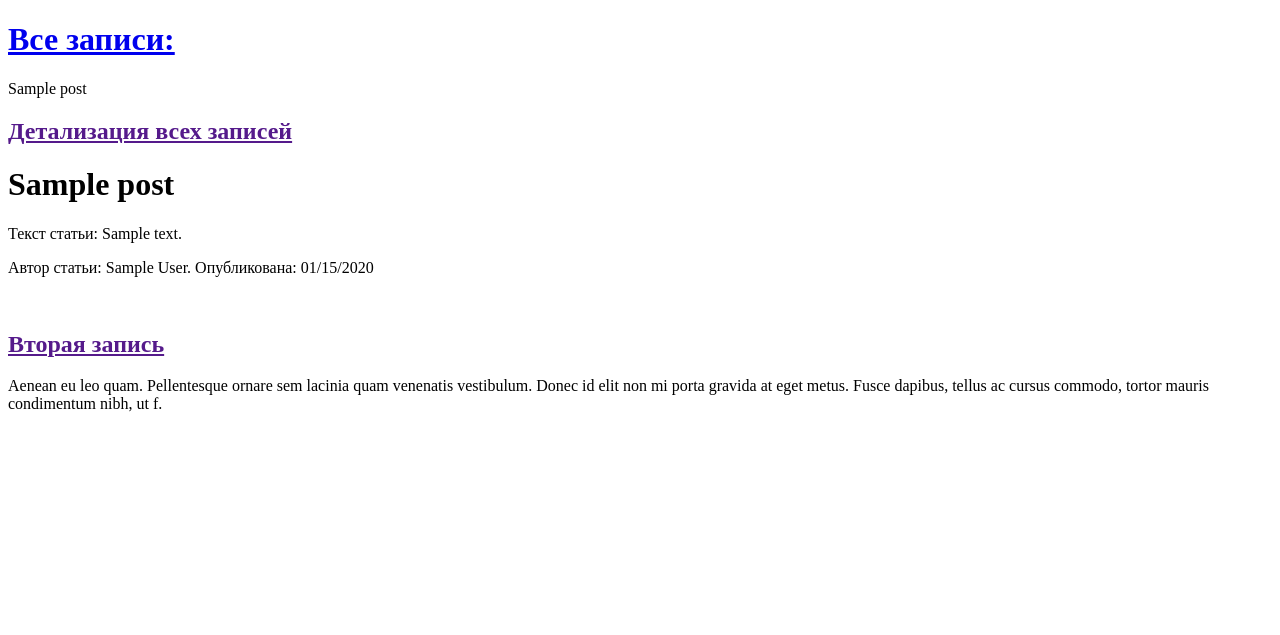
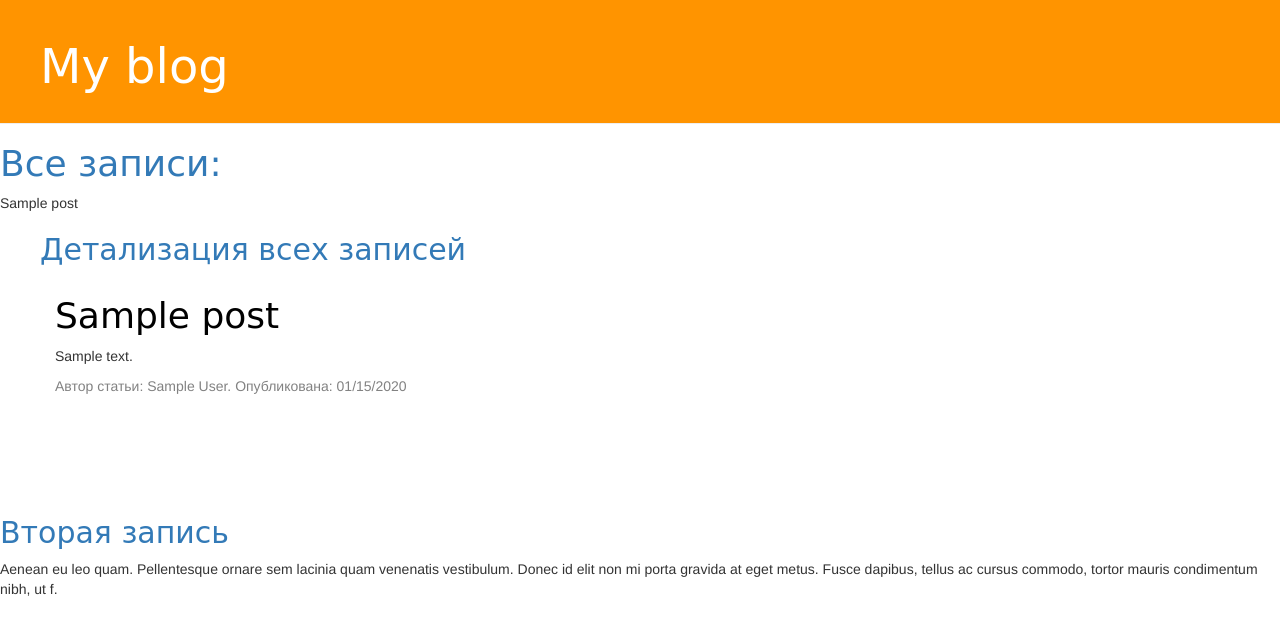
Before and after one commit to khusainovrm/brand_new, a Django app: template mysite/apps/blog/templates/blog/post_list.html in a window 1280 px wide. Shown: the top 635 px of the page. Run offline with Django 3.2, Linux system fonts and the light colour scheme; the template is opened without the code that fills it: most values are stand-ins (such as "Sample title", 1, 10 or a date in 2020); parts of the project's set-up code (start-up, migrations or seed data) failed here and were passed over; some libraries are stand-ins or nearby versions.

Commit message:
Applying CSS for site

```diff
--- a/mysite/apps/blog/models.py
+++ b/mysite/apps/blog/models.py
@@ -18,6 +18,3 @@ class Post(models.Model):
 
     def __str__(self):
         return self.title
-
-    class Meta:
-        ordering = ["-created_date"]
--- a/mysite/apps/blog/templates/blog/post_list.html
+++ b/mysite/apps/blog/templates/blog/post_list.html
@@ -1,29 +1,44 @@
 <!DOCTYPE html>
+{% load static %}
 <html lang="ru">
  <head>
         <title>Rinat's blog</title>
-    </head>
+        <link rel="stylesheet" href="//maxcdn.bootstrapcdn.com/bootstrap/3.2.0/css/bootstrap.min.css">
+        <link rel="stylesheet" href="{% static "css/blog.css" %}" />
+ </head>
     <body>
+    <div class="page-header">
+        <h1><a href="/">My blog</a></h1>
+    </div>
+
+
+
         <div>
             <h1><a href="/">Все записи:</a></h1>
         </div>
                 {% for post in posts %}
                     {{ post }}
                 {% endfor %}
-        <div>
+        <div class="content container">
+            <div class="row">
 
             <h2><a href="">Детализация всех записей</a></h2>
              {% block post %}
+                <div class="col-md-8">
                     {% for post in posts %}
-                <div>
+                        <div class="post">
 
-                    <h1>{{post.title}}</h1>
-                    <p>Текст статьи: {{post.text}}</p>
-                    <p>Автор статьи: {{ post.author|capfirst }}. Опубликована: {{post.published_date|date:"SHORT_DATE_FORMAT"}} </p>
+                    <h1><a href="">{{post.title}}</a></h1>
+                    <p> {{post.text}}</p>
+                                <div class="date">
+                                    <p>Автор статьи: {{ post.author|capfirst }}. Опубликована: {{post.published_date|date:"SHORT_DATE_FORMAT"}} </p>
                     <br>
+                                </div>
+                        </div>
+                    {% endfor %}
                 </div>
-                    {% endfor %}
                 {% endblock %}
+            </div>
 
         </div>
 
--- a/mysite/apps/blog/urls.py
+++ b/mysite/apps/blog/urls.py
@@ -1,6 +1,8 @@
 from django.urls import path
+from django.conf.urls.static import static
+from django.conf import settings
 
 from . import views
 urlpatterns = [
     path('', views.post_list, name = 'post_list')
-]
+] + static(settings.STATIC_URL, document_root=settings.STATICFILES_DIRS)
--- /dev/null
+++ b/mysite/static/css/blog.css
@@ -0,0 +1,46 @@
+.page-header {
+    background-color: #ff9400;
+    margin-top: 0;
+    padding: 20px 20px 20px 40px;
+}
+
+.page-header h1, .page-header h1 a, .page-header h1 a:visited, .page-header h1 a:active {
+    color: #ffffff;
+    font-size: 36pt;
+    text-decoration: none;
+}
+
+.content {
+    margin-left: 40px;
+}
+
+h1, h2, h3, h4 {
+    font-family: 'Lobster', cursive;
+}
+
+.date {
+    color: #828282;
+}
+
+.save {
+    float: right;
+}
+
+.post-form textarea, .post-form input {
+    width: 100%;
+}
+
+.top-menu, .top-menu:hover, .top-menu:visited {
+    color: #ffffff;
+    float: right;
+    font-size: 26pt;
+    margin-right: 20px;
+}
+
+.post {
+    margin-bottom: 70px;
+}
+
+.post h1 a, .post h1 a:visited {
+    color: #000000;
+}
```
Also changed, not shown: mysite/apps/blog/static/blog/blog.css (added, +14 -0 lines), mysite/settings.py (+7 -0 lines).
